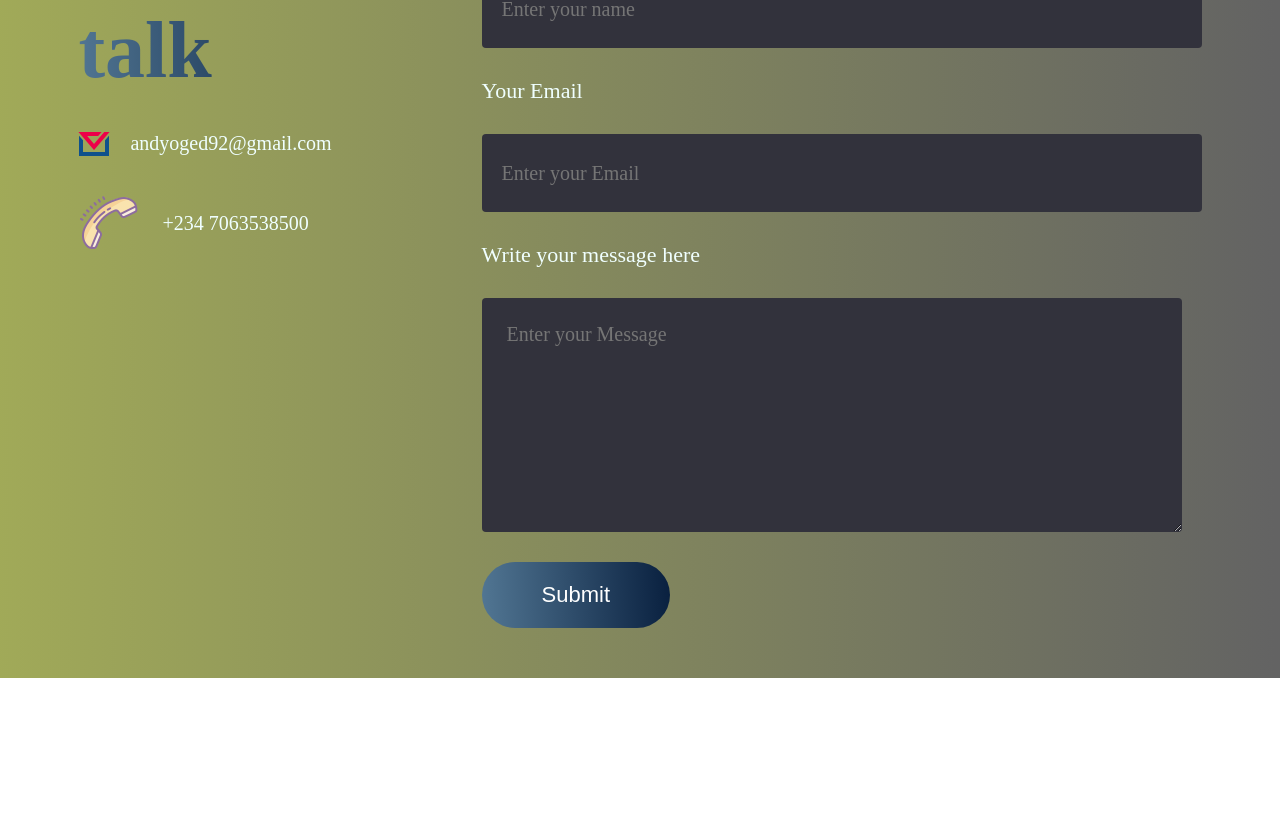
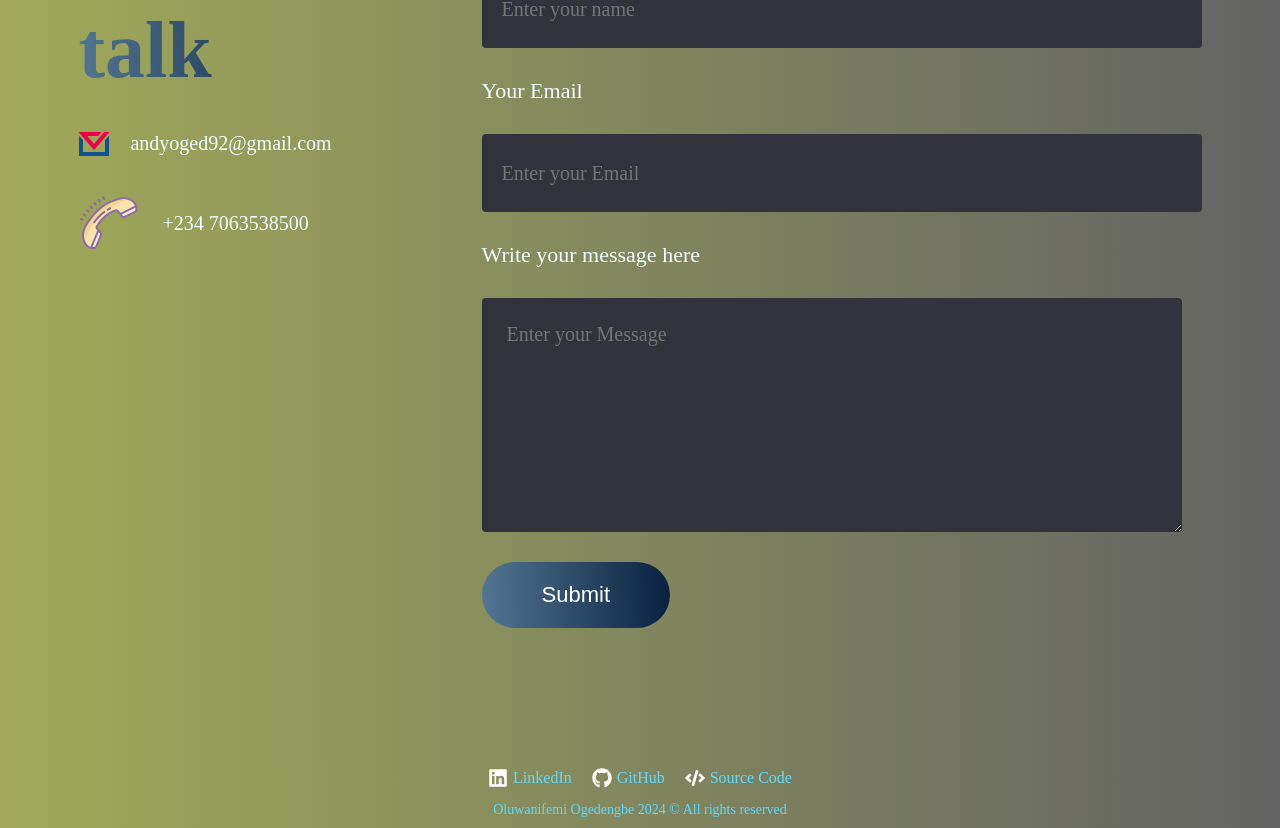
Before and after one commit to andrewk0l/Portfolio, a React (Vite) app in the folder portfolio-react/: page / in a window 1280 px wide. Shown: the part 3031-3859 px from the top of the page. Before the commit the page ends 3709 px from the top, so only its background shows below. Built offline with nearby package versions, Linux system fonts and the light colour scheme; a web font is replaced by a local one.

Commit message:
created and styled footer

```diff
--- a/portfolio-react/package.json
+++ b/portfolio-react/package.json
@@ -12,7 +12,8 @@
   "dependencies": {
     "react": "^18.3.1",
     "react-anchor-link-smooth-scroll": "^1.0.12",
-    "react-dom": "^18.3.1"
+    "react-dom": "^18.3.1",
+    "react-icons": "^5.2.1"
   },
   "devDependencies": {
     "@types/react": "^18.3.3",
--- a/portfolio-react/src/App.jsx
+++ b/portfolio-react/src/App.jsx
@@ -5,6 +5,7 @@ import About from './Components/About/About'
 import Achievements from './Components/Achievements/Achievements'
 import Research from './Components/Research/Research'
 import Contact from './Components/Contact/Contact'
+import Footer from './Components/Footer/Footer'
 
 const App = () => {
   return (
@@ -15,6 +16,7 @@ const App = () => {
       <Achievements/>
       <Research/>
       <Contact/>
+      <Footer/>
     </div>
   )
 }
--- /dev/null
+++ b/portfolio-react/src/Components/Footer/Footer.css
@@ -0,0 +1,29 @@
+.footer {
+    background: linear-gradient(270deg, #636363 0.36%, #a2ab58 102.06% );
+    padding: 10px;
+    text-align: center;
+}
+
+.footer a {
+    color: #61dafb;
+    margin: 0 10px;
+    text-decoration: none;
+    display: inline-flex;
+    align-items: center;
+}
+
+.footer a .icon {
+    margin-right: 5px;
+    font-size: 20px;
+    color: white;
+}
+
+.footer a:hover{
+    color: black;
+}
+
+.footer-text {
+    font-size: 14px;
+    color: #61dafb;
+    margin-top: 10px;
+  }
--- /dev/null
+++ b/portfolio-react/src/Components/Footer/Footer.jsx
@@ -0,0 +1,24 @@
+import React from 'react'
+import './Footer.css'
+import { FaLinkedin, FaGithub, FaCode } from 'react-icons/fa';
+
+const Footer = () => {
+    return (
+        <div className='footer'>
+            <a href="" target="_blank" rel="noopener noreferrer">
+                <FaLinkedin className="icon" /> LinkedIn
+            </a>
+            <a href="https://github.com/andrewk0l" target="_blank" rel="noopener noreferrer">
+                <FaGithub className="icon" /> GitHub
+            </a>
+            <a href="https://github.com/andrewk0l/Portfolio" target="_blank" rel="noopener noreferrer">
+                <FaCode className="icon" /> Source Code
+            </a>
+            <p className="footer-text">Oluwanifemi Ogedengbe 2024 &copy; All rights reserved</p>
+        </div>
+
+
+    );
+}
+
+export default Footer
```
Also changed, not shown: portfolio-react/src/assets/footer.svg (added), 1 other file (tests, documents, lock files or other folders).
